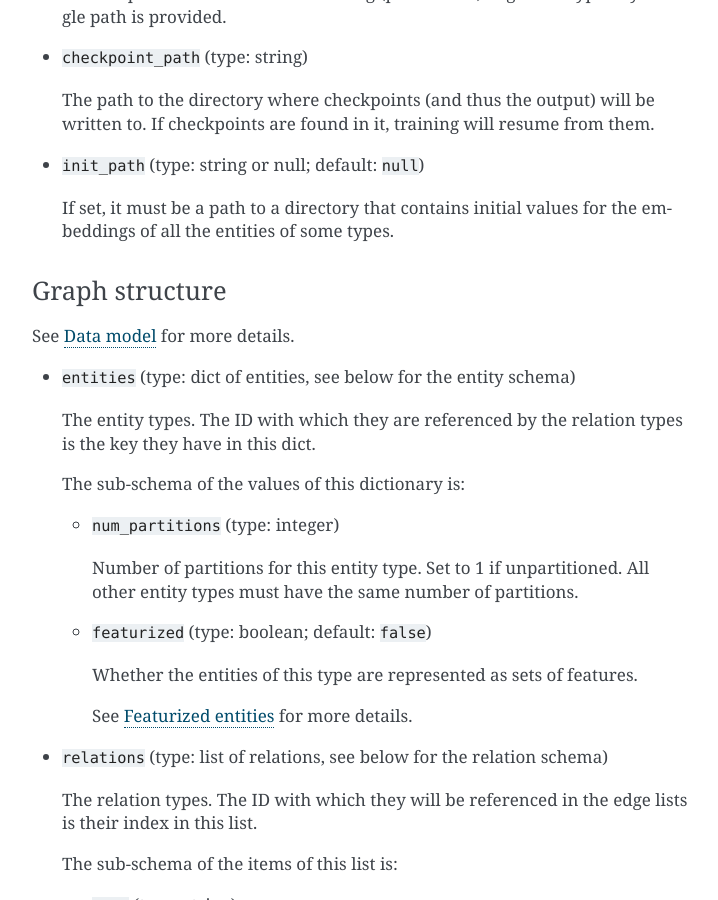
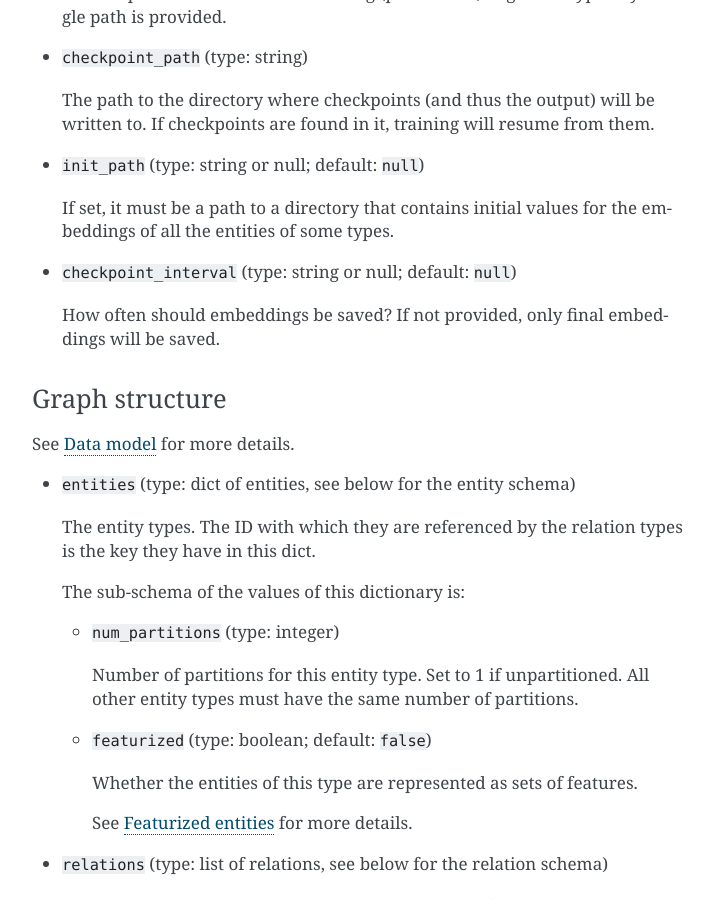
Before and after one commit to facebookresearch/PyTorch-BigGraph, a Sphinx documentation site: the page built from docs/source/configuration_file.rst, in a window 1280 px wide and 900 px high, scrolled down 925 px. Shown: the whole window, without its empty margins (388-1106 px from the left). Built offline with Sphinx 7.4.7, drawn with Linux system fonts in a browser that asks for light colours.

Commit message:
added checkpoint_interval to docs

```diff
--- a/docs/source/configuration_file.rst
+++ b/docs/source/configuration_file.rst
@@ -39,6 +39,10 @@ See :ref:`io-format` for more details.
 - ``init_path`` (type: string or null; default: ``null``)
 
   If set, it must be a path to a directory that contains initial values for the embeddings of all the entities of some types.
+
+- ``checkpoint_interval`` (type: string or null; default: ``null``)
+
+  How often should embeddings be saved? If not provided, only final embeddings will be saved.
 
 Graph structure
 ^^^^^^^^^^^^^^^
--- a/docs/source/input_output.rst
+++ b/docs/source/input_output.rst
@@ -73,6 +73,8 @@ The latest complete checkpoint version is stored in an additional file in the sa
 
 Each checkpoint contains a JSON dump of the config that was used to produce it stored in the :file:`config.json` file.
 
+Old checkpoints will be automatically deleted unless specified through ``checkpoint_interval``
+
 Model parameters
 ^^^^^^^^^^^^^^^^
 
```
